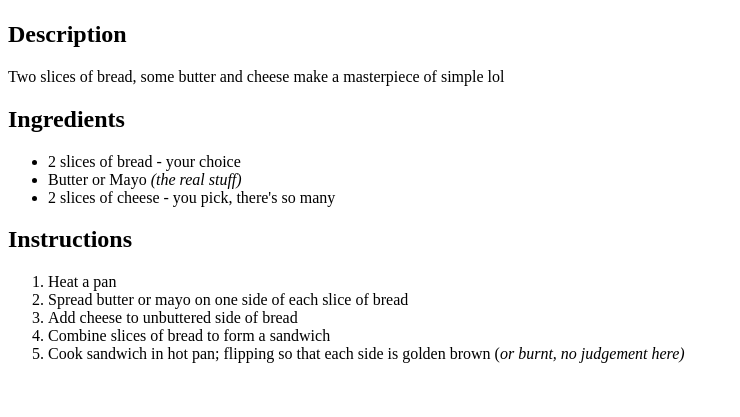
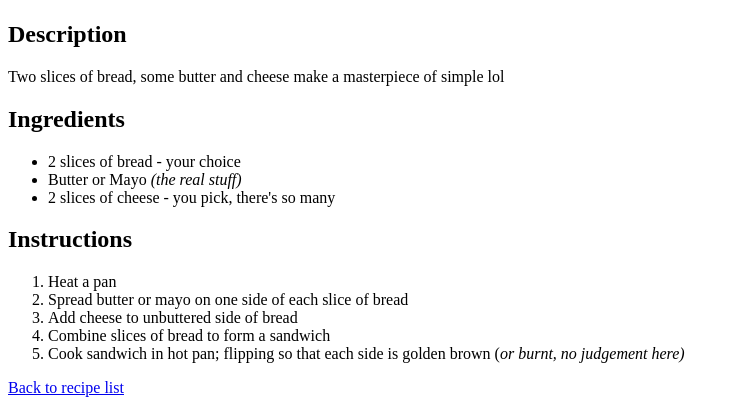
Before and after one commit to skunsman/odin-recipes, a plain HTML site: page recipes/grilled-cheese.html in a window 1280 px wide. Shown: the part 383-800 px from the top of the page, without its empty margins (0-740 px from the left). Drawn offline with Linux system fonts and the light colour scheme.

Commit message:
Include link back to recipe list from recipe pages

```diff
--- a/recipes/grilled-cheese.html
+++ b/recipes/grilled-cheese.html
@@ -26,5 +26,6 @@
         <li>Combine slices of bread to form a sandwich</li>
         <li>Cook sandwich in hot pan; flipping so that each side is golden brown (<em>or burnt, no judgement here)</em></li>
     </ol>
+    <a href="../index.html">Back to recipe list</a>
 </body>
 </html>
```
Also changed, not shown: index.html (+0 -1 lines), recipes/monte-cristo-sandwich.html (+1 -0 lines).
